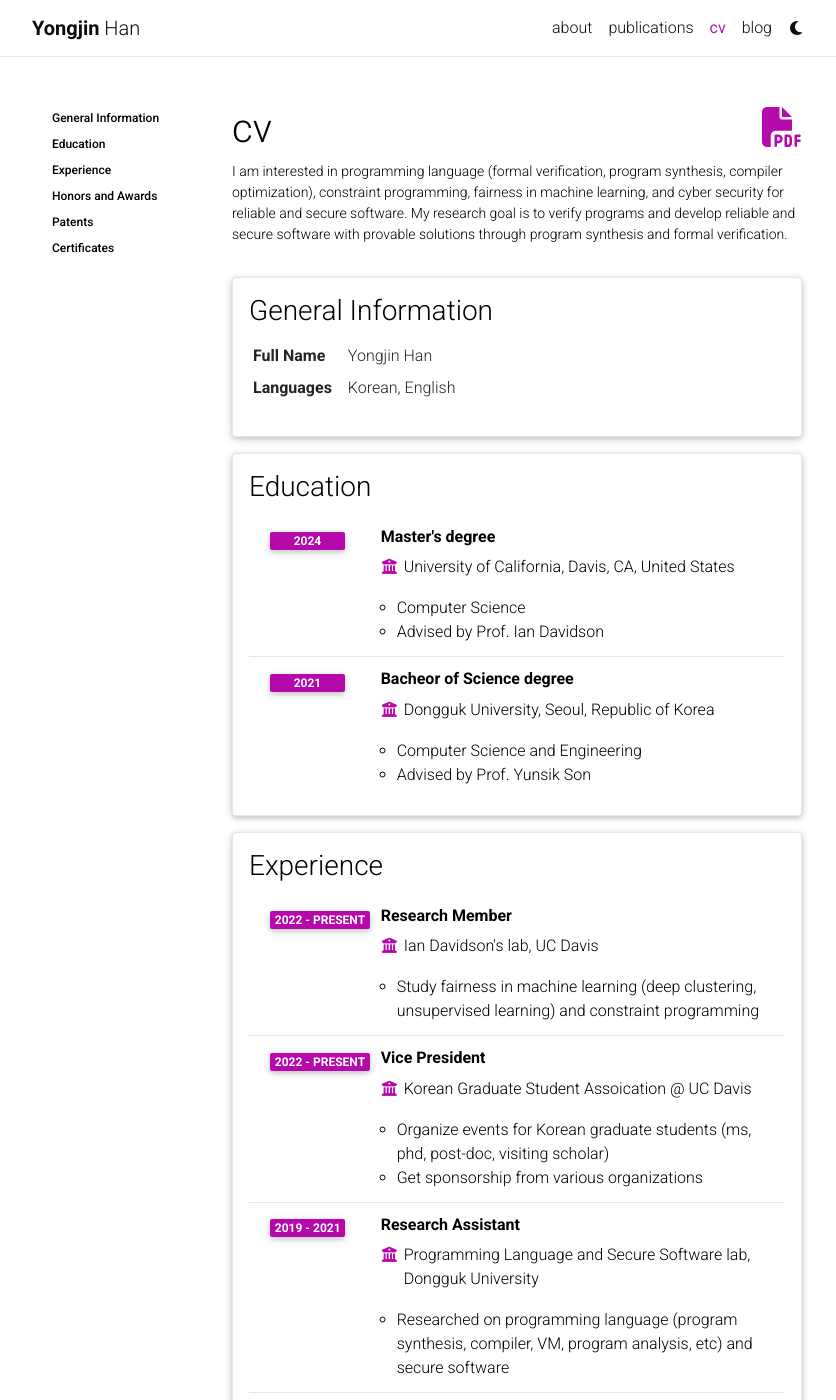
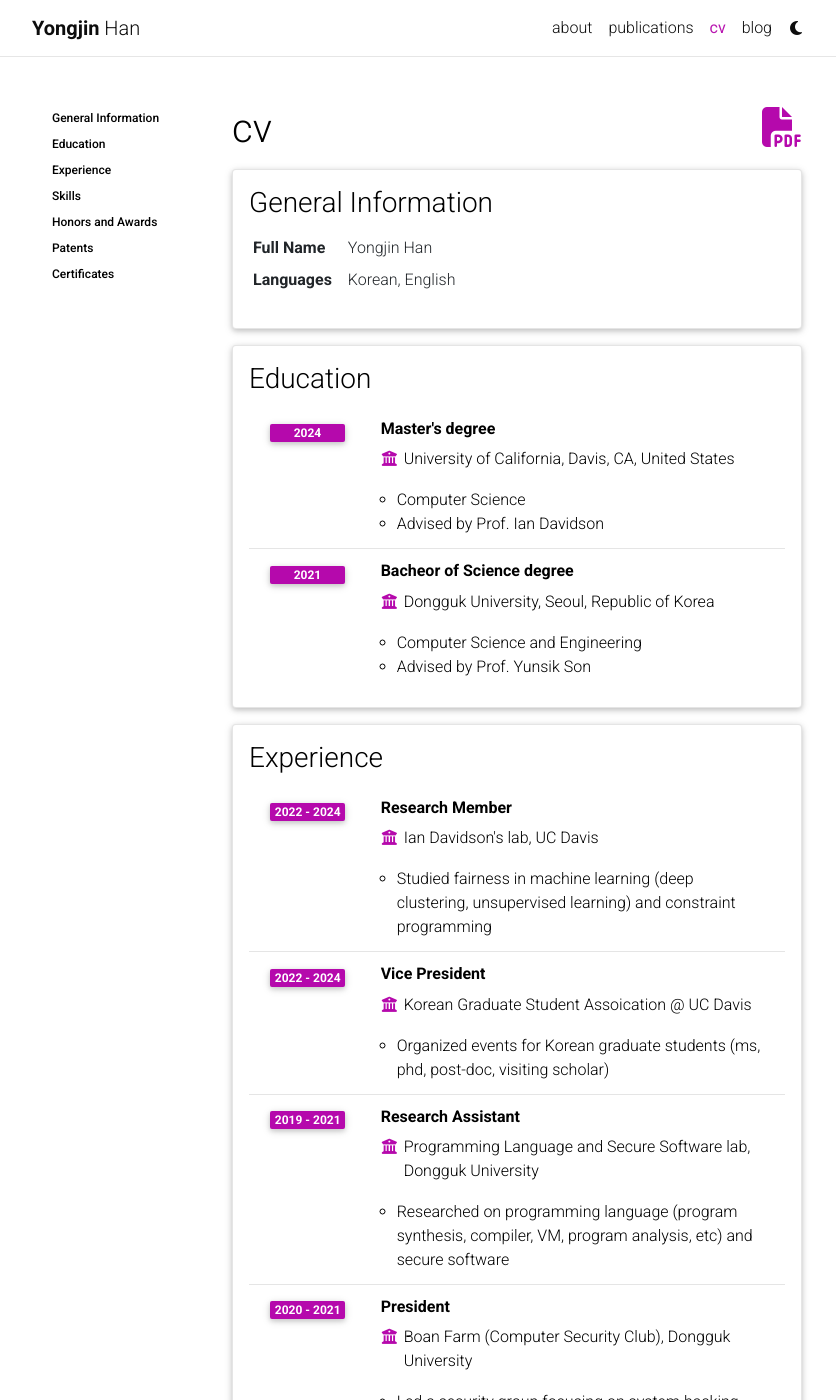
Before and after one commit to Dalnaracrater/DalnaraCrater.github.io, a Jekyll site: the page built from _pages/cv.md, in a window 1280 px wide and 1400 px high. Shown: the whole window, without its empty margins (223-1059 px from the left). Built offline with Jekyll 4.4.1, drawn with Linux system fonts in a browser that asks for light colours; comment, search, counter and statistics services are not loaded; a style sheet for code colours, icons or effects is not loaded; some of the changed text lies outside the part shown.

Commit message:
Update Info

```diff
--- a/_data/cv.yml
+++ b/_data/cv.yml
@@ -77,9 +77,9 @@
   contents:
     - title: Research Member
       institution: Ian Davidson's lab, UC Davis
-      year: 2022 - Present
+      year: 2022 - 2024
       description:
-        - Study fairness in machine learning (deep clustering, unsupervised learning) and constraint programming
+        - Studied fairness in machine learning (deep clustering, unsupervised learning) and constraint programming
         # - Description 2.
         # - title: Description 3.
         #   contents:
@@ -87,10 +87,9 @@
         #     - Sub-description 2.
     - title: Vice President
       institution: Korean Graduate Student Assoication @ UC Davis
-      year: 2022 - Present
+      year: 2022 - 2024
       description:
-        - Organize events for Korean graduate students (ms, phd, post-doc, visiting scholar)
-        - Get sponsorship from various organizations
+        - Organized events for Korean graduate students (ms, phd, post-doc, visiting scholar)
 
     - title: Research Assistant
       institution: Programming Language and Secure Software lab, Dongguk University
@@ -112,15 +111,17 @@
         - Dealt with computer emergent accidents
         - Audited other soldiers (from staff sergeant to lieutenant colonel) whether they consistently comply with security rules or not
 
-# - title: Skills
-#   type: map
-#   contents:
-#     - name: Languages
-#       value: C/C++. Python, R, Scala, Java, Rust
-#     - name: Frameworks
-#       value: MLIR, LLVM, Pytorch, Django
-#     - name: Etc
-#       value: Code optimization, Static analysis, Cryptography
+- title: Skills
+  type: map
+  contents:
+    - name: Languages
+      value: C/C++. Python, R, Scala, Java
+    - name: Frameworks
+      value: LLVM, Pytorch, Sklearn
+    - name: Solvers
+      value: Z3-SAT/SMT solver, Gurobi-ILP solver
+    - name: Etc
+      value: Code optimization, program analysis, Cryptography
 
 # - title: Open Source Projects
 #   type: time_table
--- a/_pages/cv.md
+++ b/_pages/cv.md
@@ -5,7 +5,7 @@
 nav: true
 nav_order: 4
 cv_pdf: CV_YongjinHan.pdf
-description: I am interested in programming language (formal verification, program synthesis, compiler optimization), constraint programming, fairness in machine learning, and cyber security for reliable and secure software. My research goal is to verify programs and develop reliable and secure software with provable solutions through program synthesis and formal verification.
+description:
 toc:
   sidebar: left
 ---
```
Also changed, not shown: _pages/about.md (+2 -2 lines).
